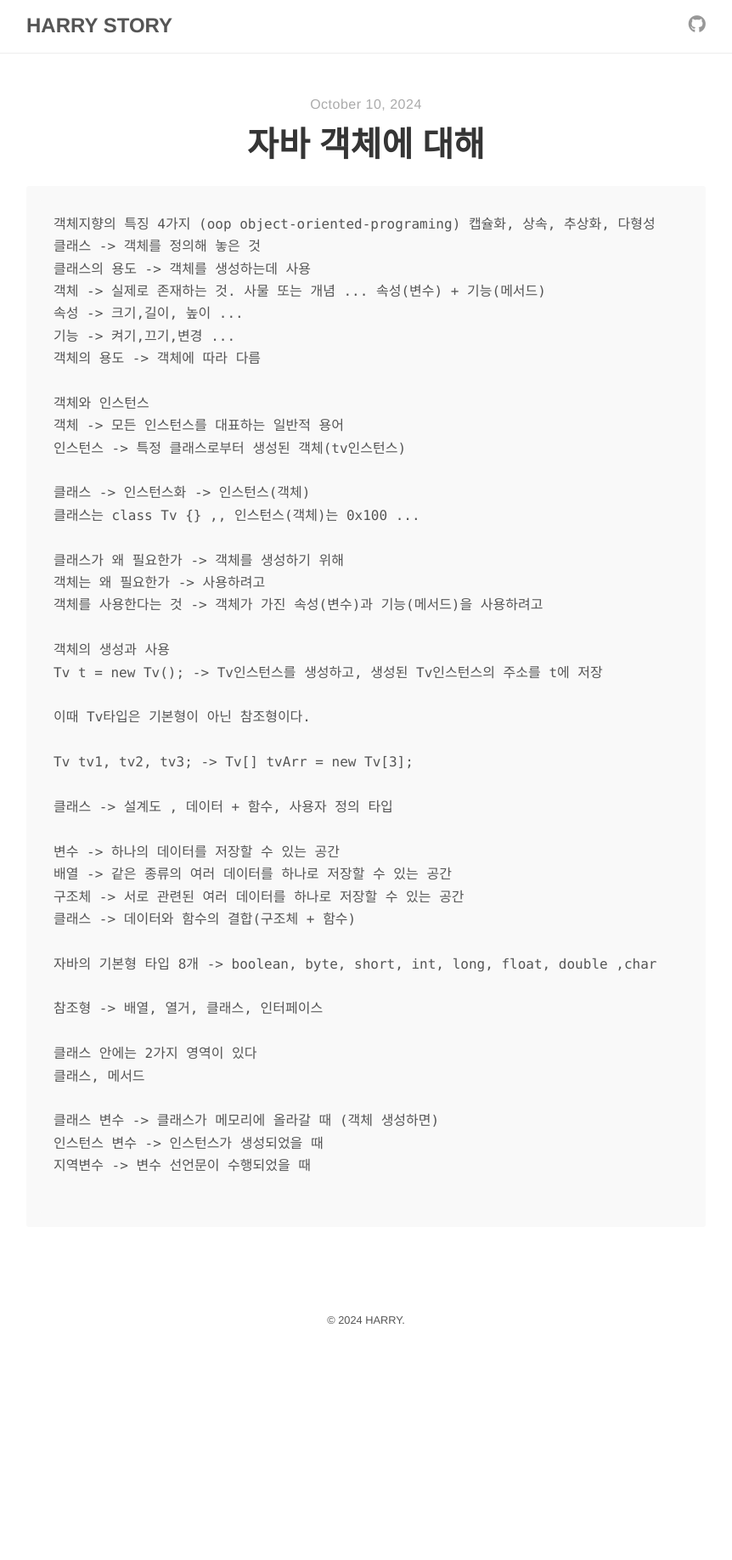
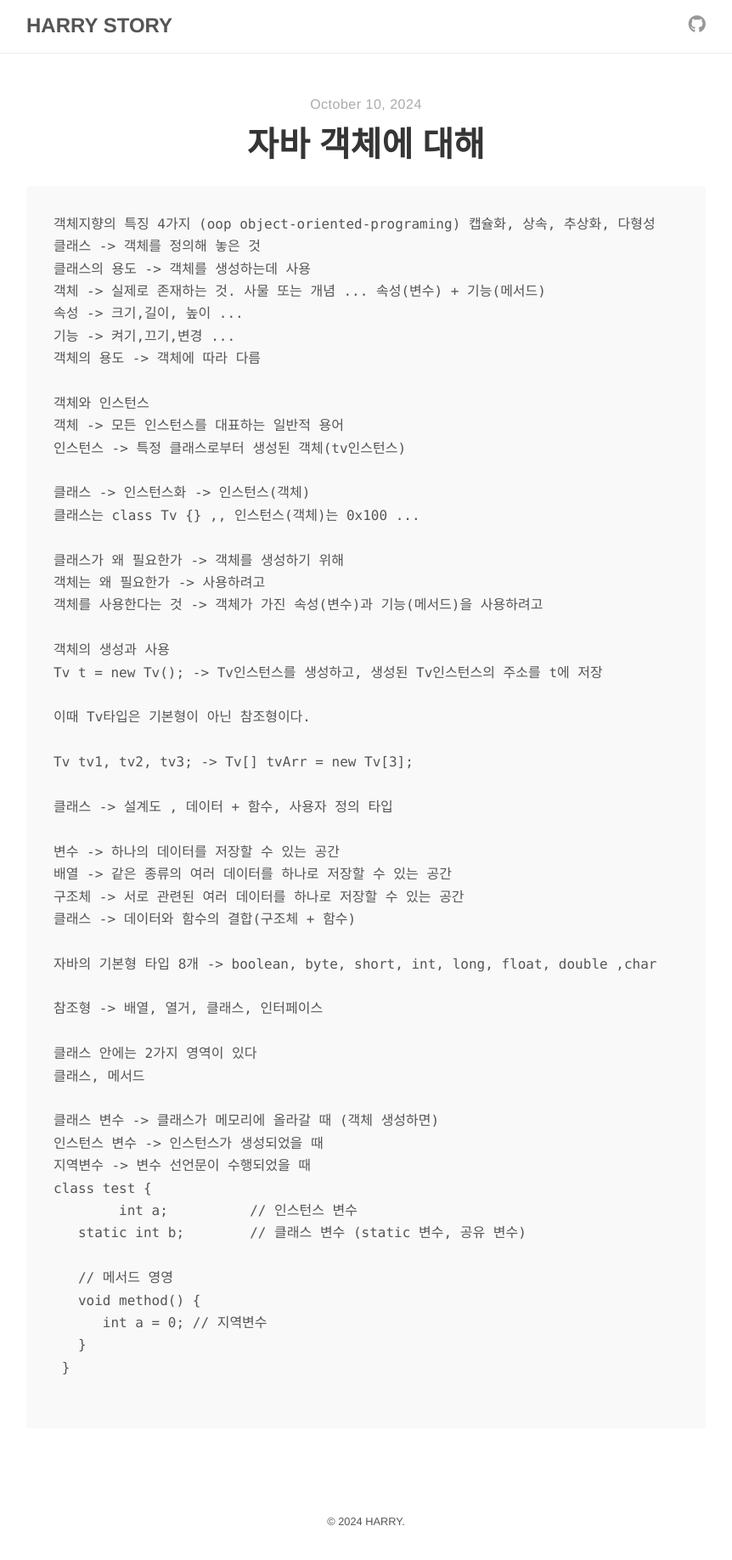
Before and after one commit to gorb6593/gorb6593.github.io, a Jekyll site: the page built from _posts/2024-10-10-TIL.md, in a window 1280 px wide. Shown: the whole page at 85% size, without its empty margins (209-1071 px from the left). Built offline with Jekyll 4.4.1, drawn with Linux system fonts in a browser that asks for light colours; nearby versions of some CDN libraries; before the commit the page ends 1598 px from its top, so only the background shows below that.

Commit message:
Update 2024-10-10-TIL.md

````diff
--- a/_posts/2024-10-10-TIL.md
+++ b/_posts/2024-10-10-TIL.md
@@ -51,5 +51,14 @@ Tv tv1, tv2, tv3; -> Tv[] tvArr = new Tv[3];
 클래스 변수 -> 클래스가 메모리에 올라갈 때 (객체 생성하면)
 인스턴스 변수 -> 인스턴스가 생성되었을 때
 지역변수 -> 변수 선언문이 수행되었을 때
+class test {
+	int a; 		// 인스턴스 변수
+   static int b;	// 클래스 변수 (static 변수, 공유 변수)
+
+   // 메서드 영영
+   void method() {
+      int a = 0; // 지역변수
+   }
+ }
 
 ```
````
